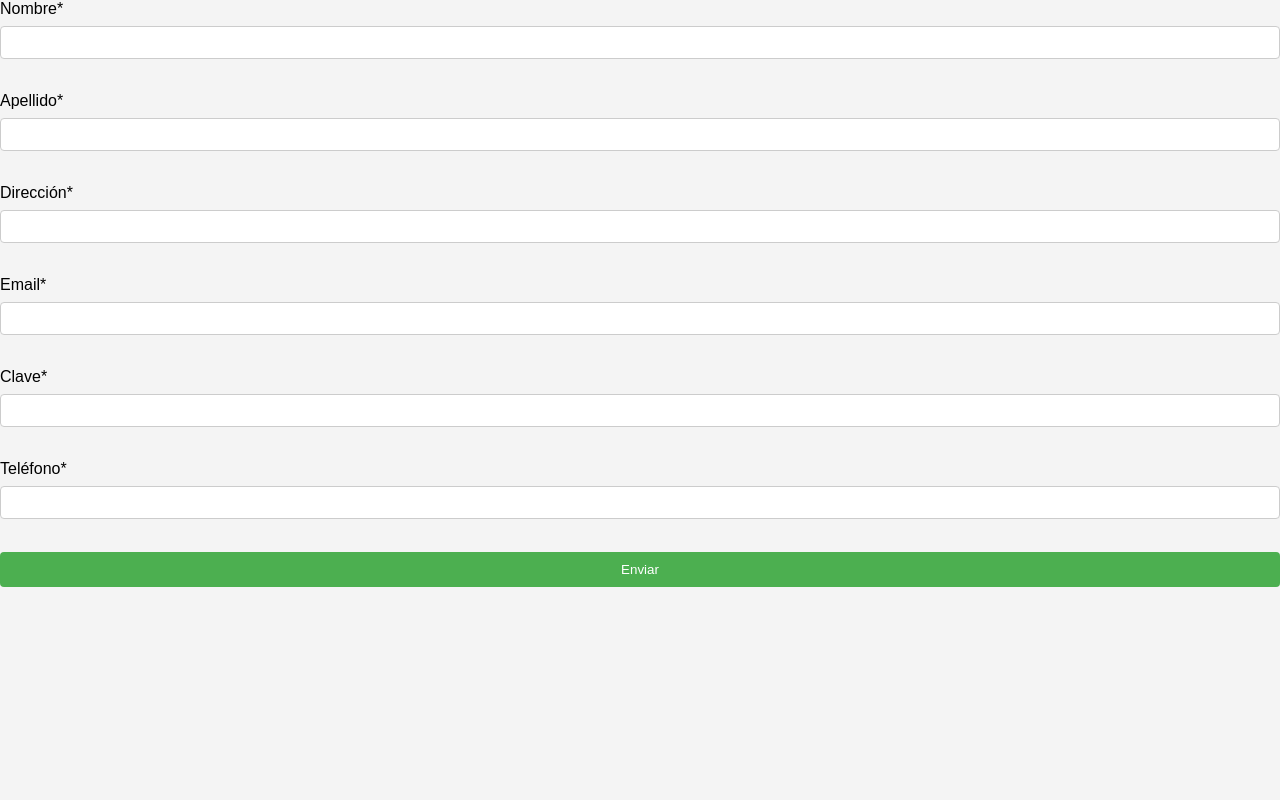
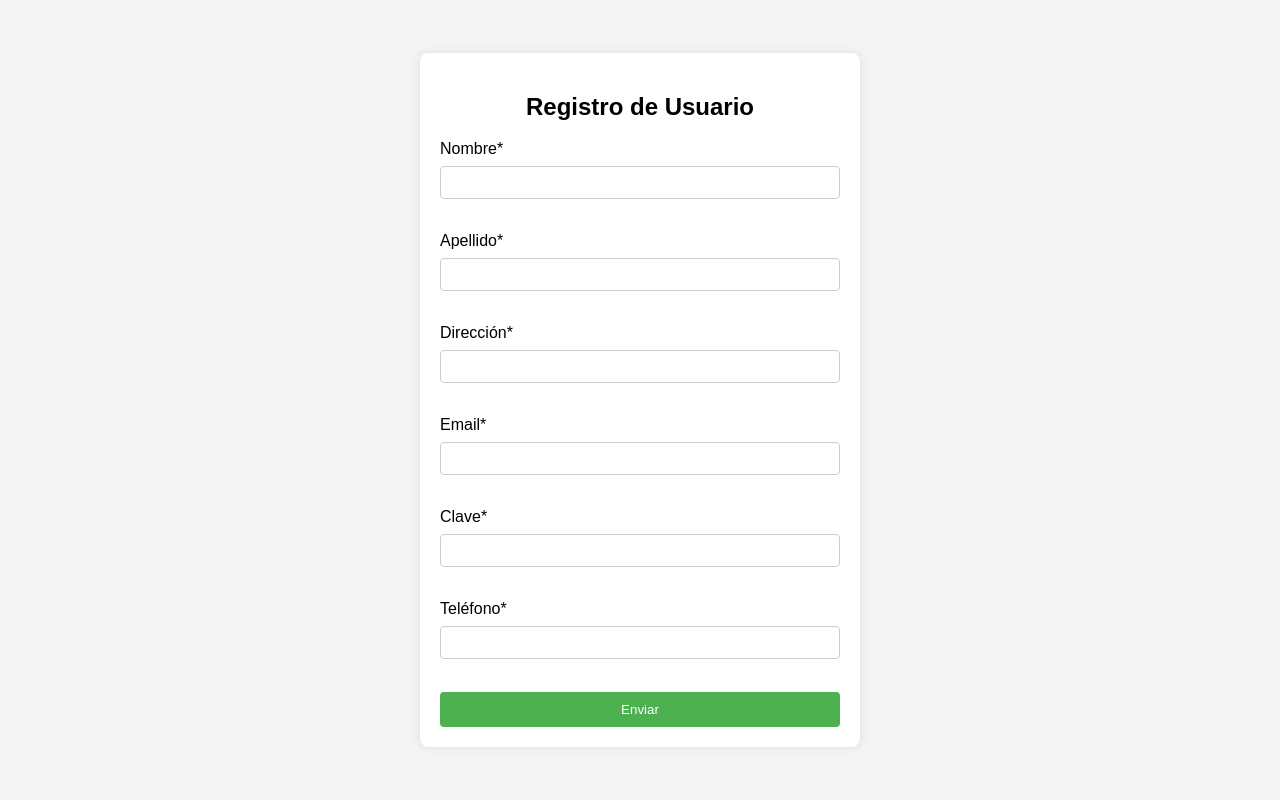
Before and after one commit to AndresGaibor/postres-php, a PHP site: page /View/V_CrearCuenta.php in a window 1280 px wide. Run offline with PHP 8.4, Linux system fonts and the light colour scheme.

Commit message:
Diseño todo

```diff
--- a/Estilos/Registro.css
+++ b/Estilos/Registro.css
@@ -6,11 +6,14 @@ body {
     background-color: #f4f4f4;
     margin: 0;
     padding: 0;
+    display: flex;
+    justify-content: center;
+    align-items: center;
+    height: 100vh;
 }
 
 .container {
-    max-width: 400px;
-    margin: 50px auto;
+    width: 400px;
     padding: 20px;
     background-color: #fff;
     border-radius: 8px;
--- a/View/V_CrearCuenta.php
+++ b/View/V_CrearCuenta.php
@@ -3,12 +3,13 @@
 <head>
     <meta charset="UTF-8">
     <meta name="viewport" content="width=device-width, initial-scale=1.0">
-    <link rel="stylesheet" href="Estilos/Registro.css">
     <title>Registro | Usuario</title>
+    <link rel="stylesheet" href="../Estilos/Registro.css">
 </head>
 <body>
+    <div class="container">
+        <h2>Registro de Usuario</h2>
         <form action="../Model/M_IngresoU.php" method="post">
-
             <label for="nombre">Nombre*</label>
             <input type="text" id="nombre" name="nombre" required>
             <br>
@@ -27,7 +28,8 @@
             <label for="telefono">Teléfono*</label>
             <input type="tel" id="telefono" name="telefono" required>
             <br>
-        <input type="submit" name = "emviar" value = "Enviar">
+            <input type="submit" name="enviar" value="Enviar">
         </form>
+    </div>
 </body>
 </html>
```
Lines whose indentation alone changed are shown as unchanged.
